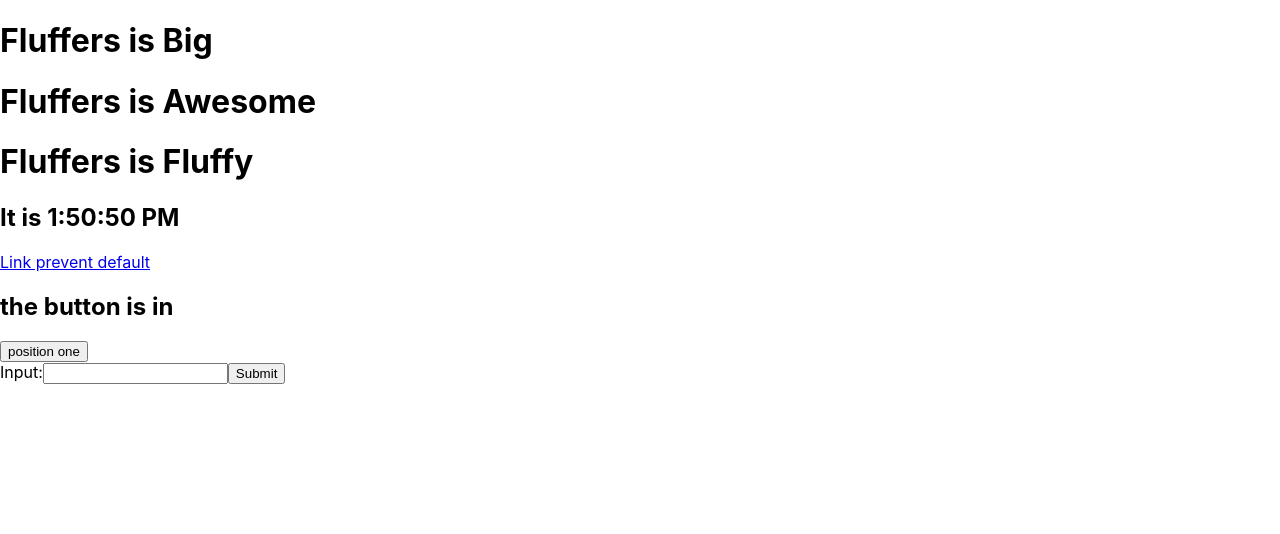
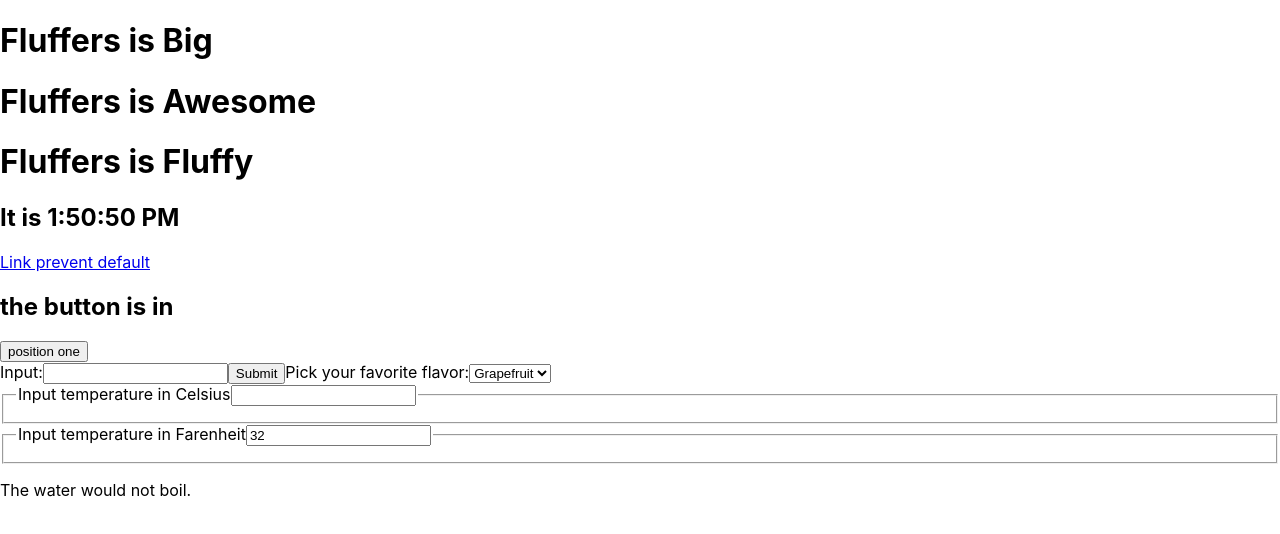
Before and after one commit to wwwal2/pilot, a React (Create React App) app: page / in a window 1280 px wide. Shown: the top 534 px of the page. Built offline with nearby package versions, Linux system fonts and the light colour scheme.

Commit message:
lifting state up == doubleside connection

```diff
--- a/src/Forms.js
+++ b/src/Forms.js
@@ -3,15 +3,25 @@ import React from 'react';
 class Forms extends React.Component {
     constructor(props) {
         super(props);
-        this.state = { value: "" }
+        this.state = { input: "", fruits: "Grapefruit" }
     }
 
-    inputText = (e) => {
-        this.setState({value: e.target.value})
-    }
     submit = (e) => {
         e.preventDefault();
-        alert("You typed " + this.state.value)
+        alert("You typed " + this.state.input + " and you have chosen " + this.state.fruits)
+    }
+
+    // inputText = (e) => {
+    //     this.setState({input: e.target.value})
+    // }
+    // fruitChoose = (e) => {
+    //     this.setState({fruits: e.target.value})
+    // }
+
+    destrAssignFunc = (e) => {
+        this.setState({
+            [e.target.name]: e.target.value
+        })
     }
 
     render() {
@@ -19,8 +29,17 @@ class Forms extends React.Component {
             <form onSubmit={this.submit}>
                 <label>
                     Input:
-                    <input type="text" value={this.state.value} onChange={this.inputText}/>
-                    <input type="submit"/>
+                    <input name="input" type="text" value={this.state.input} onChange={this.destrAssignFunc} />
+                    <input type="submit" />
+                </label>
+                <label>
+                    Pick your favorite flavor:
+                    <select name="fruits" value={this.state.value} onChange={this.destrAssignFunc}>
+                        <option value="Grapefruit">Grapefruit</option>
+                        <option value="Lime">Lime</option>
+                        <option value="Coconut">Coconut</option>
+                        <option value="Mango">Mango</option>
+                    </select>
                 </label>
             </form>
         )
@@ -28,3 +47,11 @@ class Forms extends React.Component {
 };
 
 export default Forms
+
+// !Object is an associative array
+// let chinch = {
+//     a: "gready",
+//     b: "awesome"
+// }
+// console.log(chinch["a"]);
+// console.log(chinch.b);
--- /dev/null
+++ b/src/LiftedState.js
@@ -0,0 +1,73 @@
+import React from 'react';
+
+const measures = {
+    c: "Celsius",
+    f: "Farenheit"
+};
+function toCelsius(fahrenheit) {
+    return (fahrenheit - 32) * 5 / 9;
+};
+function toFahrenheit(celsius) {
+    return (celsius * 9 / 5) + 32;
+};
+
+class LiftedState extends React.Component {
+    constructor(props) {
+        super(props);
+        this.state = {temperature: '', variant: 'c'}
+    }
+
+    celsiusChange = (tempr) => {
+        this.setState({temperature: tempr, variant: 'c'})
+    }
+    farenheitChange = (tempr) => {
+        this.setState({temperature: tempr, variant: 'f'})
+    }
+
+    render() {
+        const farenheitNum = this.state.variant === 'c' ? toFahrenheit(this.state.temperature) : this.state.temperature;
+        const celsiusNum = this.state.variant === 'f' ? toCelsius(this.state.temperature) : this.state.temperature;
+        return (
+            <div>
+                <Operation variant="c" temperature={celsiusNum} onChangeTemp={this.celsiusChange} />
+                <Operation variant="f" temperature={farenheitNum} onChangeTemp={this.farenheitChange} />
+                <Verdict result={celsiusNum} />
+            </div>
+        )
+    }
+};
+
+class Operation extends React.Component {
+    constructor(props) {
+        super(props);
+    }
+
+    inputTemp = (e) => {
+        this.props.onChangeTemp(e.target.value)
+    }
+
+    render() {
+        return (
+            <div>
+                <fieldset>
+                    <legend>
+                        Input temperature in {measures[this.props.variant]}
+                    <input
+                            value={this.props.temperature}
+                            onChange={this.inputTemp}
+                        />
+                    </legend>
+                </fieldset>
+            </div>
+        );
+    }
+};
+
+function Verdict(props) {
+    if (props.result >= 100) {
+        return <p>The water would boil.</p>;
+    }
+    return <p>The water would not boil.</p>;
+};
+
+export default LiftedState;
--- a/src/index.js
+++ b/src/index.js
@@ -5,6 +5,7 @@ import App from './App';
 import * as serviceWorker from './serviceWorker';
 import ConditionalRendering from './ConditionalRendering';
 import Forms from './Forms';
+import LiftedState from './LiftedState'
 
 
 function MixAllElements() {
@@ -19,6 +20,7 @@ function MixAllElements() {
             </a>
             <ConditionalRendering />
             <Forms />
+            <LiftedState />
         </div>
     )
 };
```
